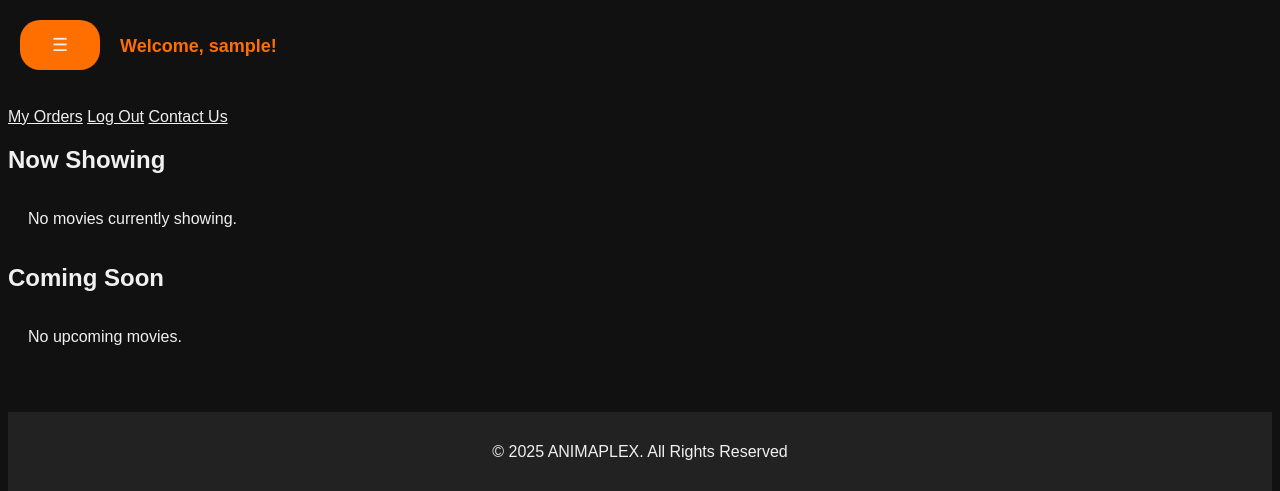
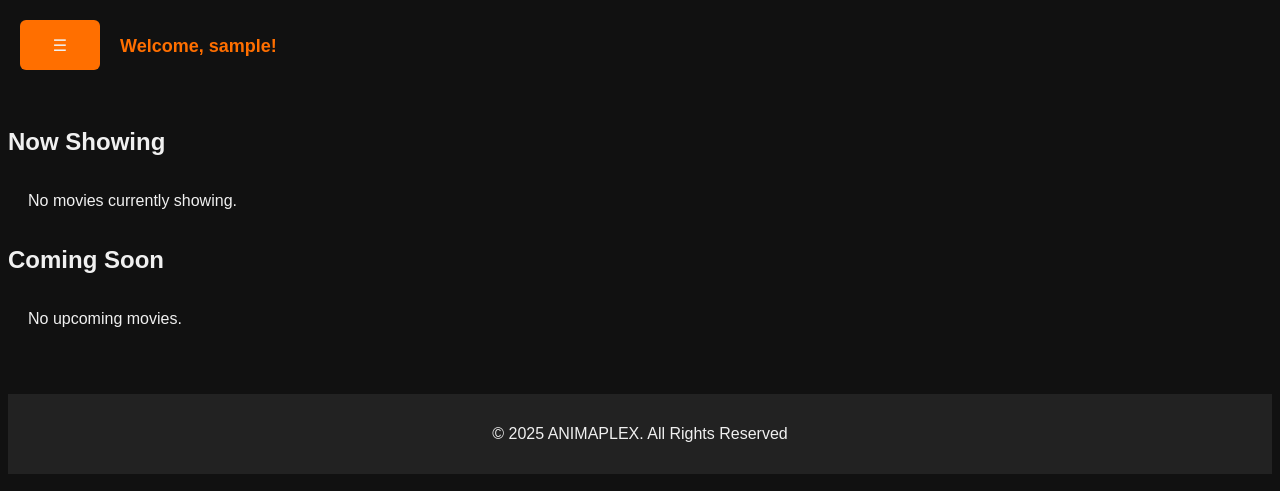
Before and after one commit to Astronomy1161/project, a PHP site: page /system/dashboard.php in a window 1280 px wide. Shown: the top 491 px of the page. Run offline with PHP 8.4, Linux system fonts and the light colour scheme; the visitor is signed in with stand-in values (Sample User, id 1); data that the repository does not hold is empty.

Commit message:
system updated

```diff
--- a/system/dashboard.css
+++ b/system/dashboard.css
@@ -19,6 +19,7 @@ h1 {
   color: #ff6f00 !important;
 }
 
+/* Main button styles (if needed elsewhere) */
 button {
   font-size: 18px;
   position: fixed;
@@ -38,6 +39,62 @@ button:hover {
   background-color: #ff8f00;
 }
 
+/* Dropdown styles */
+.dropdown {
+  position: fixed;
+  top: 70px;
+  left: 175px;
+  display: inline-block;
+  z-index: 1000;
+}
+
+.dropbtn {
+  background-color: #ff6f00;
+  color: #fff;
+  padding: 14px 18px;
+  font-size: 16px;
+  border: none;
+  border-radius: 6px;
+  cursor: pointer;
+}
+
+.dropbtn:hover {
+  background-color: #ff8f00;
+}
+
+.dropdown-content {
+  display: none;
+  position: absolute;
+  background-color: #222;
+  min-width: 160px;
+  box-shadow: 0 8px 16px rgba(0,0,0,0.5);
+  border-radius: 5px;
+  overflow: hidden;
+  top: 100%;
+  right: 0;
+}
+
+.dropdown-content a {
+  color: #f0f0f0;
+  padding: 12px 16px;
+  text-decoration: none;
+  display: block;
+}
+
+.dropdown-content a:hover {
+  background-color: #333;
+  color: #ff6f00;
+}
+
+.dropdown:hover .dropdown-content {
+  display: block;
+}
+
+.dropdown:hover .dropbtn {
+  background-color: #ff8f00;
+}
+
+/* Gallery Styles */
 .gallery {
   display: grid;
   grid-template-columns: repeat(auto-fit, minmax(180px, 1fr));
@@ -102,6 +159,7 @@ button:hover {
   color: #ddd;
 }
 
+/* Footer */
 footer {
   background-color: #222;
   color: #f0f0f0;
--- a/system/dashboard.php
+++ b/system/dashboard.php
@@ -27,13 +27,14 @@ $result_coming_soon = $conn->query($sql_coming_soon);
 </head>
 <body>
 
+<!-- Navigation Bar with Dropdown Button -->
 <nav>
   <div class="dropdown">
     <button class="dropbtn">&#9776;</button> <!-- Hamburger icon -->
     <div class="dropdown-content">
       <a href="usero.php?username=<?php echo urlencode($_SESSION["username"]); ?>">My Orders</a>
+      <a href="message.php">Contact Us</a>
       <a href="login.php">Log Out</a>
-      <a href="message.php">Contact Us</a>
     </div>
   </div>
 </nav>
```
